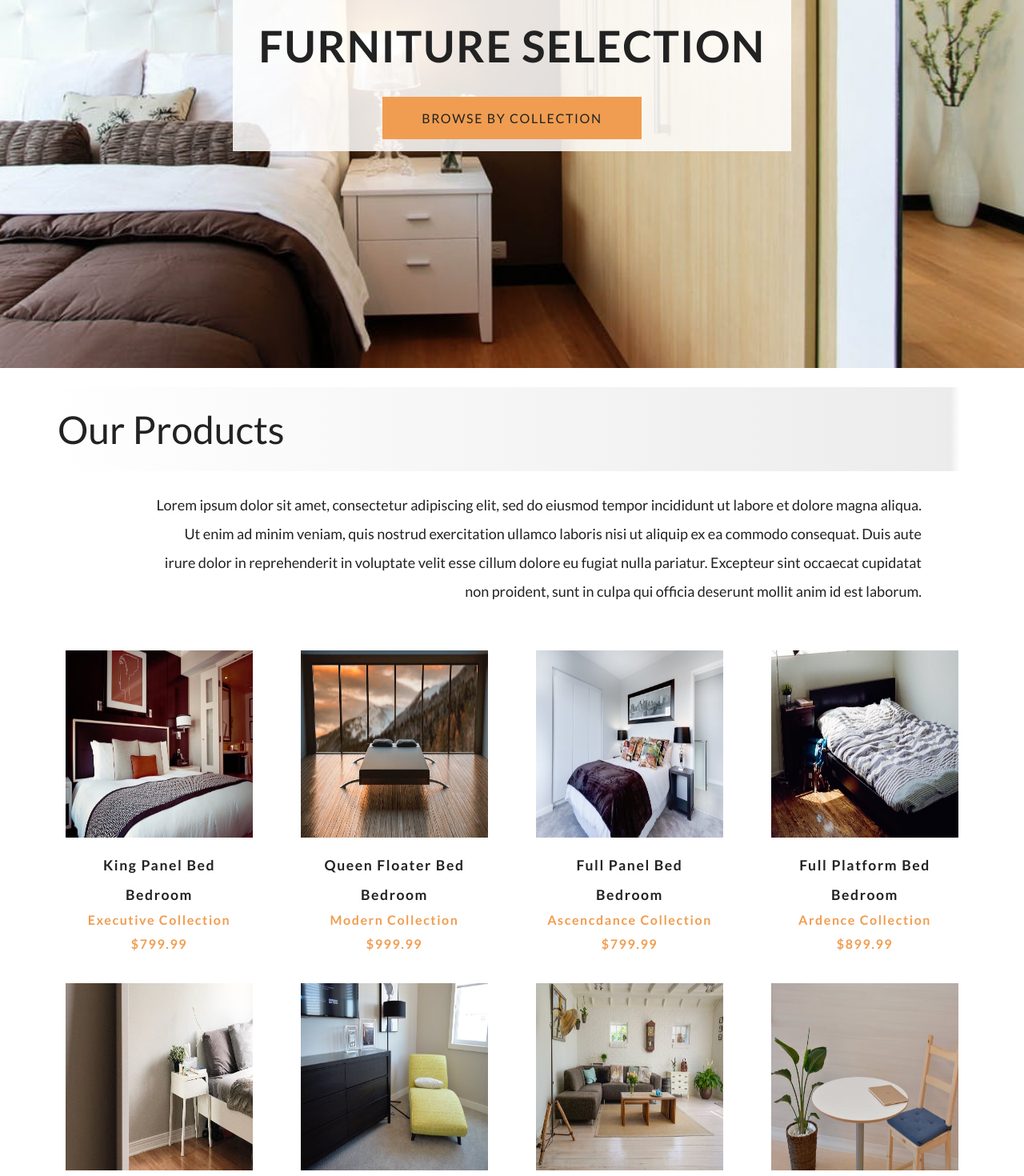
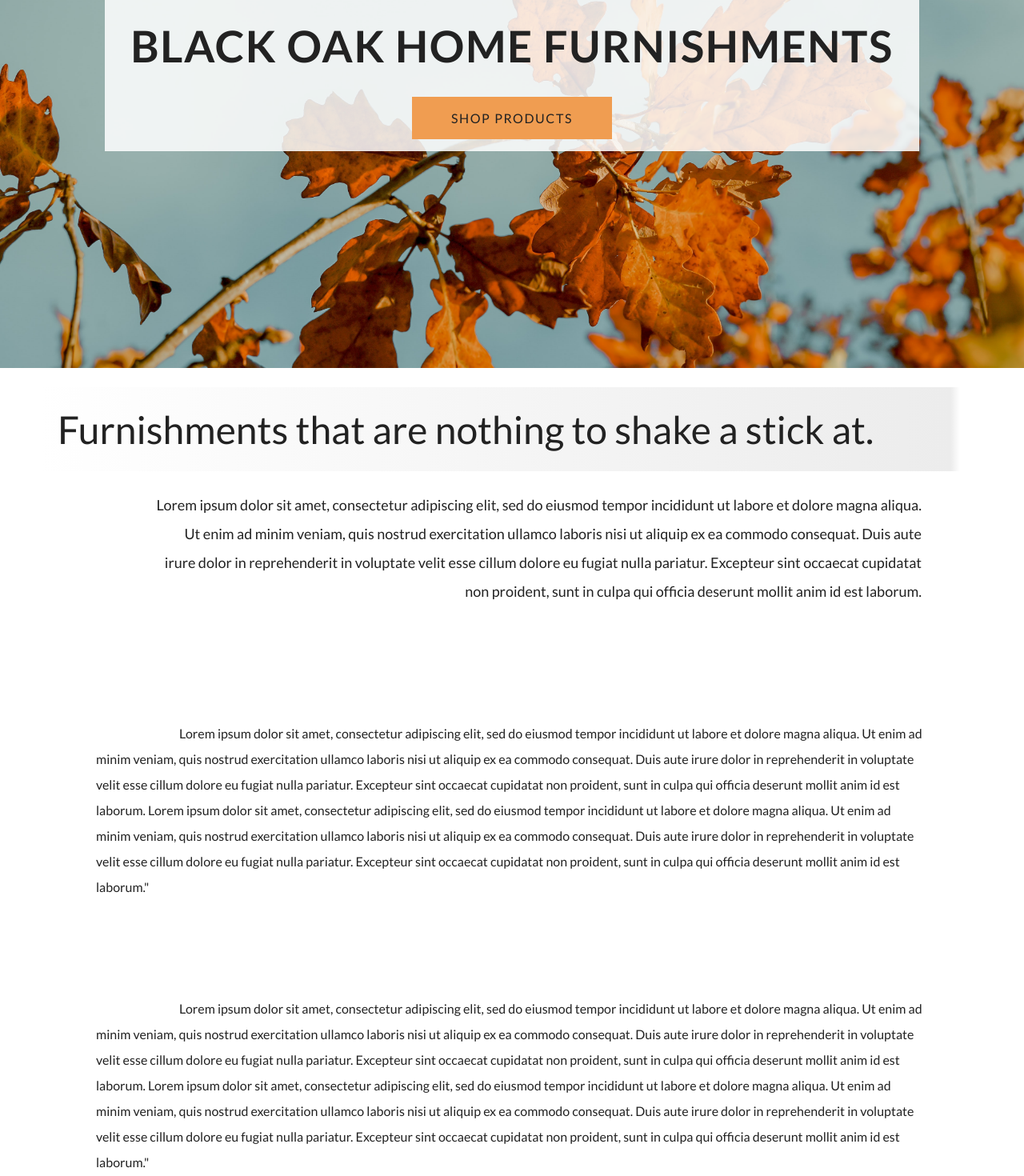
Before and after one commit to scottkumor/black-oak-home-furnishments, a React (Create React App) app: page / in a window 1280 px wide. Shown: the part 340-1810 px from the top of the page at 80% size. Built offline with nearby package versions, Linux system fonts and the light colour scheme.

Commit message:
new home page

```diff
--- a/src/App.js
+++ b/src/App.js
@@ -1,5 +1,6 @@
 //import './App.css';
-import Home from './Pages/Home-Page/index'
+import Home from "./Pages/Home/index"
+import All from './Pages/All-Furniture/index'
 import NavBar from './Components/Navigation-Bar/index'
 import Collections from './Pages/Collections Page/index'
 import {BrowserRouter as Router, Switch, Route} from "react-router-dom";
@@ -20,6 +21,9 @@ function App() {
      <Route path="/collections">
        <Collections />
      </Route>
+     <Route path="/all">
+       <All />
+     </Route>
      <Route path="/">
        <Home />
      </Route>
--- a/src/Components/Hero-Image/styles.css
+++ b/src/Components/Hero-Image/styles.css
@@ -1,19 +1,21 @@
-.hero-home {
+[class^="hero-"]{
   min-height: calc(100vh - 60px);
-  background: url("./home.jpeg") center/cover no-repeat;
   display: flex;
   align-items: center;
   justify-content: center;
   max-width: 100vw;
 }
 
+.hero-home {
+  background: url("./home.jpg") center/cover no-repeat;
+}
+
 .hero-collections {
-  min-height: calc(100vh - 60px);
   background: url("./collections.jpeg") center/cover no-repeat;
-  display: flex;
-  align-items: center;
-  justify-content: center;
-  max-width: 100vw;
+}
+
+.hero-all {
+  background: url("./all.jpeg") center/cover no-repeat;
 }
 
 .banner {
--- a/src/Pages/Home-Page/index.js
+++ b/src/Pages/All-Furniture/index.js
@@ -1,21 +1,21 @@
 import React, { Component } from "react";
 import "./styles.css";
-import Product from "./../../Components/Product"
-import ProductsDB from "./../../products.json"
-import Hero from './../../Components/Hero-Image/index';
-import Header from "./../../Components/Section-Header/index"
+import Product from "../../Components/Product"
+import ProductsDB from "../../products.json"
+import Hero from '../../Components/Hero-Image/index';
+import Header from "../../Components/Section-Header/index"
 
 
 import "./styles.css";
 
 
-export default class Home extends Component {
+export default class All extends Component {
 
   render() {
     return (
       <>
         <Hero
-          tag="home"
+          tag="all"
           heading="Furniture Selection"
           subHeading="Browse by Collection"
           link="/collections"
--- /dev/null
+++ b/src/Pages/Home/index.js
@@ -0,0 +1,68 @@
+import React, { Component } from "react";
+import "./styles.css";
+import Hero from '../../Components/Hero-Image/index';
+import Header from "./../../Components/Section-Header/index"
+
+
+export default class Home extends Component {
+
+    render() {
+        return (
+          <>
+            <Hero
+              tag="home"
+              heading="Black Oak Home Furnishments"
+              subHeading="Shop Products"
+              link="/all"
+            />
+            <Header
+              header="Furnishments that are nothing to shake a stick at."
+              description="
+              Lorem ipsum dolor sit amet, consectetur adipiscing elit,
+              sed do eiusmod tempor incididunt ut labore et dolore magna aliqua.
+              Ut enim ad minim veniam, quis nostrud exercitation ullamco laboris
+              nisi ut aliquip ex ea commodo consequat. Duis aute irure dolor in
+              reprehenderit in voluptate velit esse cillum dolore eu fugiat nulla
+              pariatur. Excepteur sint occaecat cupidatat non proident, sunt in
+              culpa qui officia deserunt mollit anim id est laborum."
+            />
+
+            <p className="p">
+            Lorem ipsum dolor sit amet, consectetur adipiscing elit,
+              sed do eiusmod tempor incididunt ut labore et dolore magna aliqua.
+              Ut enim ad minim veniam, quis nostrud exercitation ullamco laboris
+              nisi ut aliquip ex ea commodo consequat. Duis aute irure dolor in
+              reprehenderit in voluptate velit esse cillum dolore eu fugiat nulla
+              pariatur. Excepteur sint occaecat cupidatat non proident, sunt in
+              culpa qui officia deserunt mollit anim id est laborum.
+
+              Lorem ipsum dolor sit amet, consectetur adipiscing elit,
+              sed do eiusmod tempor incididunt ut labore et dolore magna aliqua.
+              Ut enim ad minim veniam, quis nostrud exercitation ullamco laboris
+              nisi ut aliquip ex ea commodo consequat. Duis aute irure dolor in
+              reprehenderit in voluptate velit esse cillum dolore eu fugiat nulla
+              pariatur. Excepteur sint occaecat cupidatat non proident, sunt in
+              culpa qui officia deserunt mollit anim id est laborum."
+            </p>
+
+            <p className="p">
+            Lorem ipsum dolor sit amet, consectetur adipiscing elit,
+              sed do eiusmod tempor incididunt ut labore et dolore magna aliqua.
+              Ut enim ad minim veniam, quis nostrud exercitation ullamco laboris
+              nisi ut aliquip ex ea commodo consequat. Duis aute irure dolor in
+              reprehenderit in voluptate velit esse cillum dolore eu fugiat nulla
+              pariatur. Excepteur sint occaecat cupidatat non proident, sunt in
+              culpa qui officia deserunt mollit anim id est laborum.
+
+              Lorem ipsum dolor sit amet, consectetur adipiscing elit,
+              sed do eiusmod tempor incididunt ut labore et dolore magna aliqua.
+              Ut enim ad minim veniam, quis nostrud exercitation ullamco laboris
+              nisi ut aliquip ex ea commodo consequat. Duis aute irure dolor in
+              reprehenderit in voluptate velit esse cillum dolore eu fugiat nulla
+              pariatur. Excepteur sint occaecat cupidatat non proident, sunt in
+              culpa qui officia deserunt mollit anim id est laborum."
+            </p>
+            </>
+        )
+    }
+}
--- /dev/null
+++ b/src/Pages/Home/styles.css
@@ -0,0 +1,5 @@
+.p {
+    margin: 15vh;
+    text-indent: 10%;
+    line-height: 200%;
+}
```
Also changed, not shown: src/Components/Hero-Image/all.jpeg (renamed from src/Components/Hero-Image/home.jpeg), src/Components/Hero-Image/home.jpg (added), src/Pages/All-Furniture/styles.css (renamed from src/Pages/Home-Page/styles.css).
